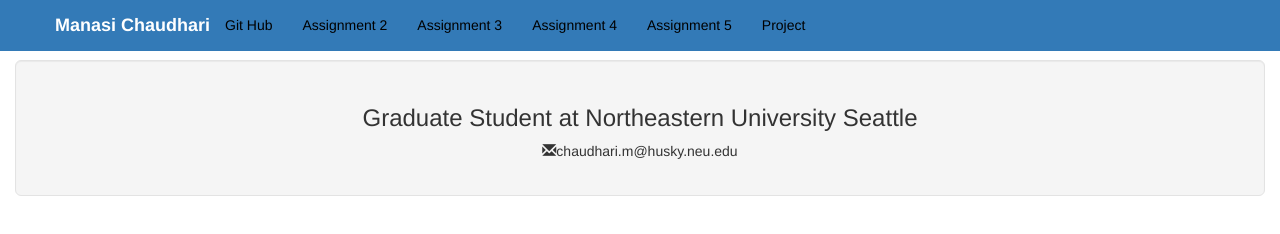
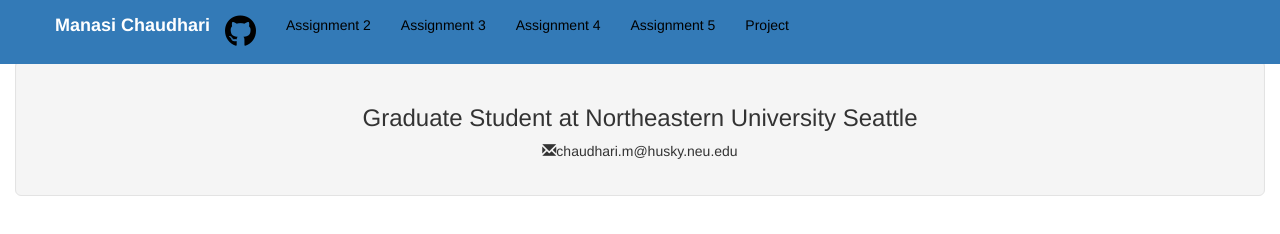
Before and after one commit to manasichaudhari/CS5610-Summer2017-WebDev-Manasi, a website: page public/index.html in a window 1280 px wide. Drawn offline with nearby package versions, Linux system fonts and the light colour scheme.

Commit message:
Test font awesome

```diff
--- a/CloudNodeJs.js
+++ b/CloudNodeJs.js
@@ -10,7 +10,7 @@
 
 require("./assignment/app");
 
-app.set('port', (process.env.PORT || 7000));
+app.set('port', (process.env.PORT || 3000));
 app.listen(app.get('port'), function() {
     console.log('Node app is running on port', app.get('port'));
 });
--- a/package.json
+++ b/package.json
@@ -13,7 +13,9 @@
     "jquery": "^3.2.1",
     "mongoose": "^4.10.8",
     "mule": "^0.1.0",
-    "multer": "^1.3.0"
+    "multer": "^1.3.0",
+    "q": "^1.5.0",
+    "textangular": "^1.5.16"
   },
   "devDependencies": {},
   "scripts": {
--- a/public/assignment/Assignment 2/css/style.css
+++ b/public/assignment/Assignment 2/css/style.css
@@ -62,6 +62,10 @@
     margin: 15px 0;
 }
 
+.big-icon {
+    font-size: 32px;
+}
+
 .a .navbar-text {
     color: black;
 }
--- a/public/index.html
+++ b/public/index.html
@@ -4,6 +4,7 @@
     <meta charset="UTF-8">
     <meta name="viewport" content="width=device-width, initial-scale=1, maximum-scale=1, user-scalable=0">
     <title>Manasi</title>
+    <script src="https://use.fontawesome.com/29c5aaa74a.js"></script>
     <link href="https://maxcdn.bootstrapcdn.com/bootstrap/3.3.7/css/bootstrap.min.css" rel="stylesheet">
     <script src="https://ajax.googleapis.com/ajax/libs/jquery/1.12.4/jquery.min.js"></script>
     <link rel="stylesheet" href="assignment/Assignment%202/css/style.css">
@@ -23,9 +24,7 @@
             <ul class="nav navbar-nav">
                 <li>
                     <a href="https://github.com/manasichaudhari/CS5610-Summer2017-WebDev-Manasi">
-                    <span class="black-color">
-                        Git Hub
-                    </span>
+                        <i class="fa fa-github aria-hidden=true black-color big-icon"></i>
                 </a>
                 </li>
                 <li>
```
